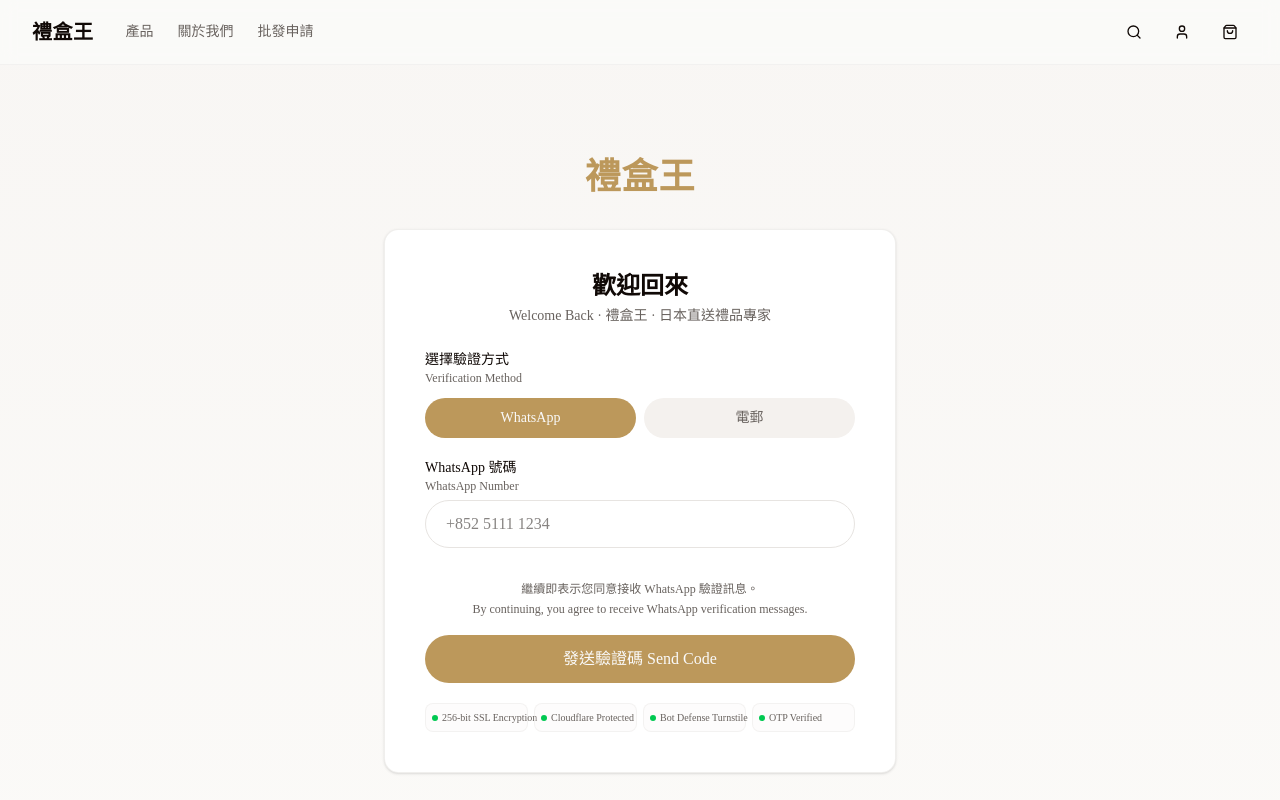
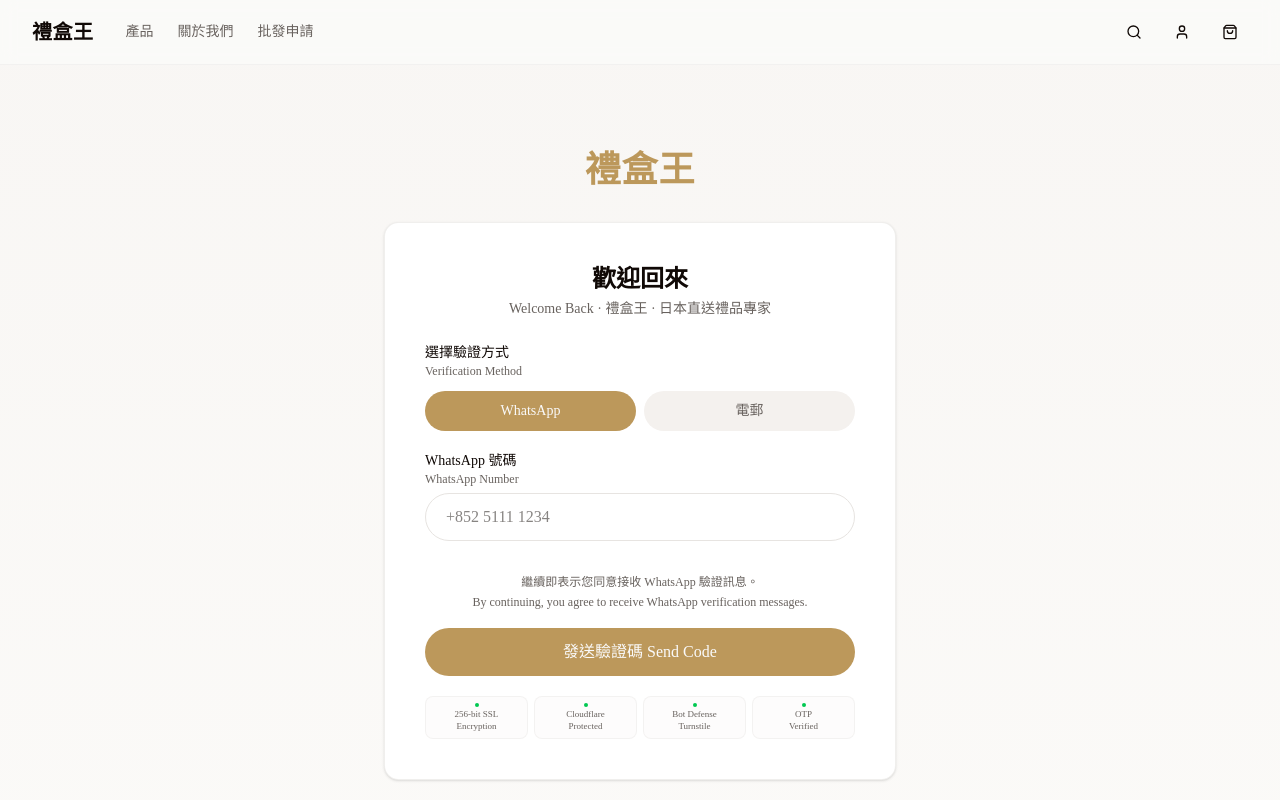
Before and after one commit to heisgroup-2358/lihewang, a Next.js app: page /auth/login in a window 1280 px wide. Shown: the top 800 px of the page. Built offline with nearby package versions, Linux system fonts and the light colour scheme.

Commit message:
style: security badges vertical layout (dot top, text below)

```diff
--- a/src/app/auth/login/page.tsx
+++ b/src/app/auth/login/page.tsx
@@ -184,11 +184,11 @@
                   ].map(([line1, line2]) => (
                     <div
                       key={`${line1}-${line2}`}
-                      className="flex items-center gap-1 rounded-lg border border-border/40 bg-secondary/20 px-1.5 py-1.5"
+                      className="flex flex-col items-center gap-0.5 rounded-lg border border-border/40 bg-secondary/20 px-1 py-1.5"
                     >
-                      <span className="h-1.5 w-1.5 shrink-0 rounded-full bg-green-500" />
-                      <span className="text-[9px] lg:text-[10px] font-medium text-muted-foreground whitespace-nowrap">
-                        {line1} {line2}
+                      <span className="h-1 w-1 shrink-0 rounded-full bg-green-500" />
+                      <span className="text-[8px] lg:text-[9px] font-medium text-muted-foreground leading-tight text-center">
+                        {line1}<br />{line2}
                       </span>
                     </div>
                   ))}
```
